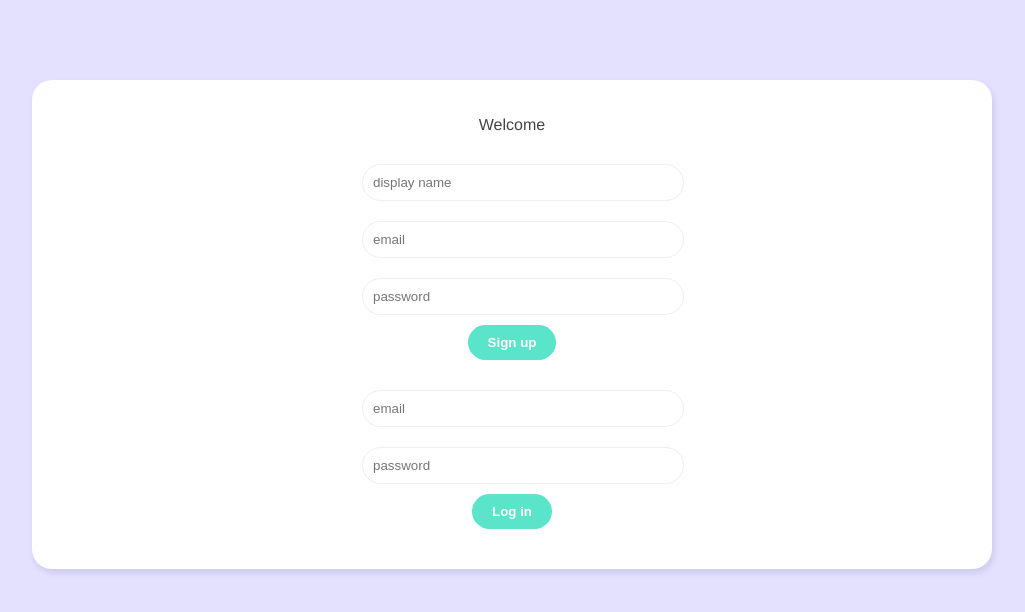
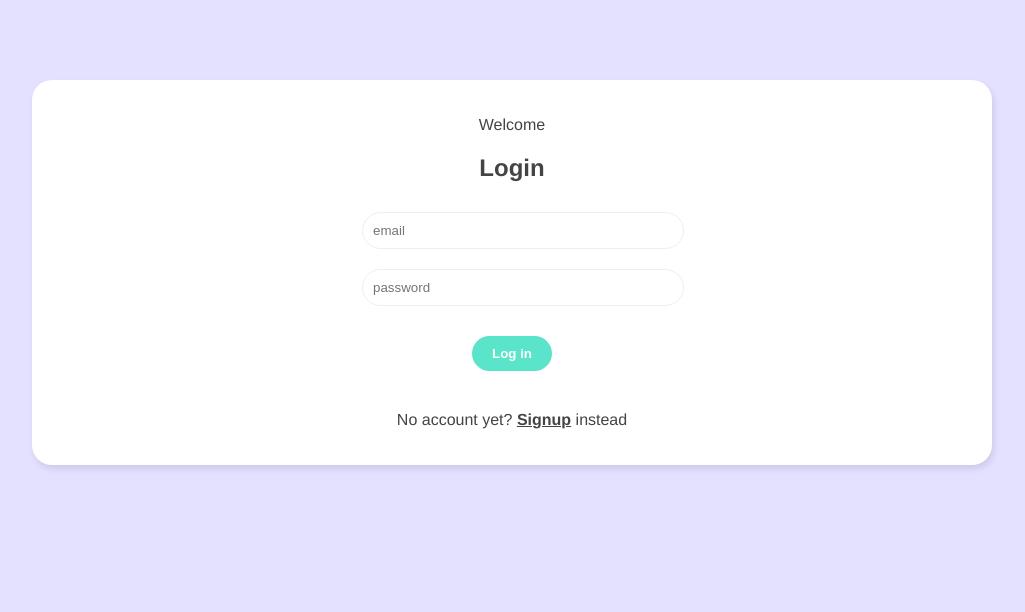
Before and after one commit to KevinWilmas/Live-Chatroom, a Vue app: page / in a window 1280 px wide. Shown: the top 612 px of the page, without its empty margins (128-1153 px from the left). Built offline with nearby package versions, Linux system fonts and the light colour scheme.

Commit message:
Firebase database configured and welcomeview updated

```diff
--- a/package.json
+++ b/package.json
@@ -10,6 +10,7 @@
     "format": "prettier --write src/"
   },
   "dependencies": {
+    "firebase": "^9.21.0",
     "unplugin-vue-components": "^0.24.1",
     "vue": "^3.2.47",
     "vue-router": "^4.1.6"
--- a/src/components/SignupForm.vue
+++ b/src/components/SignupForm.vue
@@ -9,12 +9,15 @@
 
 <script setup>
 import { ref } from 'vue'
+import useSignup from '../composables/useSignup'
 const displayName = ref('')
 const email = ref('')
 const password = ref('')
+const { error, signup } = useSignup()
 
-const handleSubmit = () => {
-  console.log(displayName.value, email.value, password.value)
+const handleSubmit = async () => {
+  await signup(email.value, password.value, displayName.value)
+  console.log('user signed up')
 }
 </script>
 
--- /dev/null
+++ b/src/composables/useSignup.js
@@ -0,0 +1,62 @@
+import { ref } from 'vue'
+import { auth } from '../firebase/config'
+import { createUserWithEmailAndPassword } from 'firebase/auth'
+
+const error = ref(null)
+// const isPending = ref(false)
+
+const signup = async (email, password, displayName) => {
+  error.value = null
+  // isPending.value = true
+
+  try {
+    // const res = await projectAuth.createUserWithEmailAndPassword(auth, email, password)
+    const res = await createUserWithEmailAndPassword(auth, email, password)
+    if (!res) {
+      throw new Error('Could not complete the signup')
+    }
+    await res.user.updateProfile(displayName)
+    error.value = null
+
+    return res
+
+    console.log(res.user)
+    // error.value = null
+    // isPending.value = false
+  } catch (err) {
+    console.log(err.message)
+    error.value = err.message
+    // isPending.value = false
+  }
+}
+
+const useSignup = () => {
+  return { error, signup }
+}
+
+export default useSignup
+
+// import { ref } from 'vue'
+// import { projectAuth } from '../firebase/config'
+
+// const error = ref(null)
+
+// const signup = async (email, password, displayName) => {
+//   error.value = null
+//   try {
+//     const res = await projectAuth.createUserWithEmailAndPassword(email, password)
+//     if (!res) {
+//       throw new Error('Could not complete the signup')
+//     }
+//     console.log(res.user)
+//   } catch (err) {
+//     console.log(err.message)
+//     error.value = err.message
+//   }
+// }
+
+// const useSignup = () => {
+//   return { error, signup }
+// }
+
+// export default useSignup
--- /dev/null
+++ b/src/firebase/config.js
@@ -0,0 +1,28 @@
+import { initializeApp } from 'firebase/app'
+import { getFirestore } from 'firebase/firestore'
+import { getAuth } from 'firebase/auth'
+// import firebase from 'firebase/compat/app'
+// import 'firebase/compat/firestore'
+// import 'firebase/auth'
+
+const firebaseConfig = {
+  apiKey: 'AIzaSyCMlpfQ8N2BHKsxe16Np6E6PS8Ub8v_9kc',
+  authDomain: 'live-chatroom-dbdc2.firebaseapp.com',
+  projectId: 'live-chatroom-dbdc2',
+  storageBucket: 'live-chatroom-dbdc2.appspot.com',
+  messagingSenderId: '31330802920',
+  appId: '1:31330802920:web:a44f7ce11057109753bd5d'
+}
+
+//init firebase
+initializeApp(firebaseConfig)
+
+// init firestore service
+const db = getFirestore()
+const auth = getAuth()
+// const projectAuth = firebase.auth()
+// const projectFirestore = firebase.firestore()
+// const timestamp = firebase.firestore.FieldValue.serverTimestamp
+
+// export { projectAuth, projectFirestore, timestamp }
+export { db, auth }
--- a/src/views/WelcomeView.vue
+++ b/src/views/WelcomeView.vue
@@ -1,12 +1,24 @@
 <template>
   <div class="welcome container">
     <p>Welcome</p>
-    <SignupForm />
-    <LoginForm />
+    <div v-if="showLogin">
+      <h2>Login</h2>
+      <LoginForm />
+      <p>No account yet? <span @click="showLogin = false">Signup</span> instead</p>
+    </div>
+    <div v-else>
+      <h2>Sign up</h2>
+      <SignupForm />
+      <p>Already registered? <span @click="showLogin = false">Login</span> instead</p>
+    </div>
   </div>
 </template>
 
-<script setup></script>
+<script setup>
+import { ref } from 'vue'
+
+const showLogin = ref(true)
+</script>
 
 <style>
 .welcome {
@@ -31,4 +43,12 @@
   color: #999;
   margin: 10px auto;
 }
+.welcome span {
+  font-weight: bold;
+  text-decoration: underline;
+  cursor: pointer;
+}
+.welcome button {
+  margin: 20px auto;
+}
 </style>
```
Also changed, not shown: 1 other file (tests, documents, lock files or other folders).
